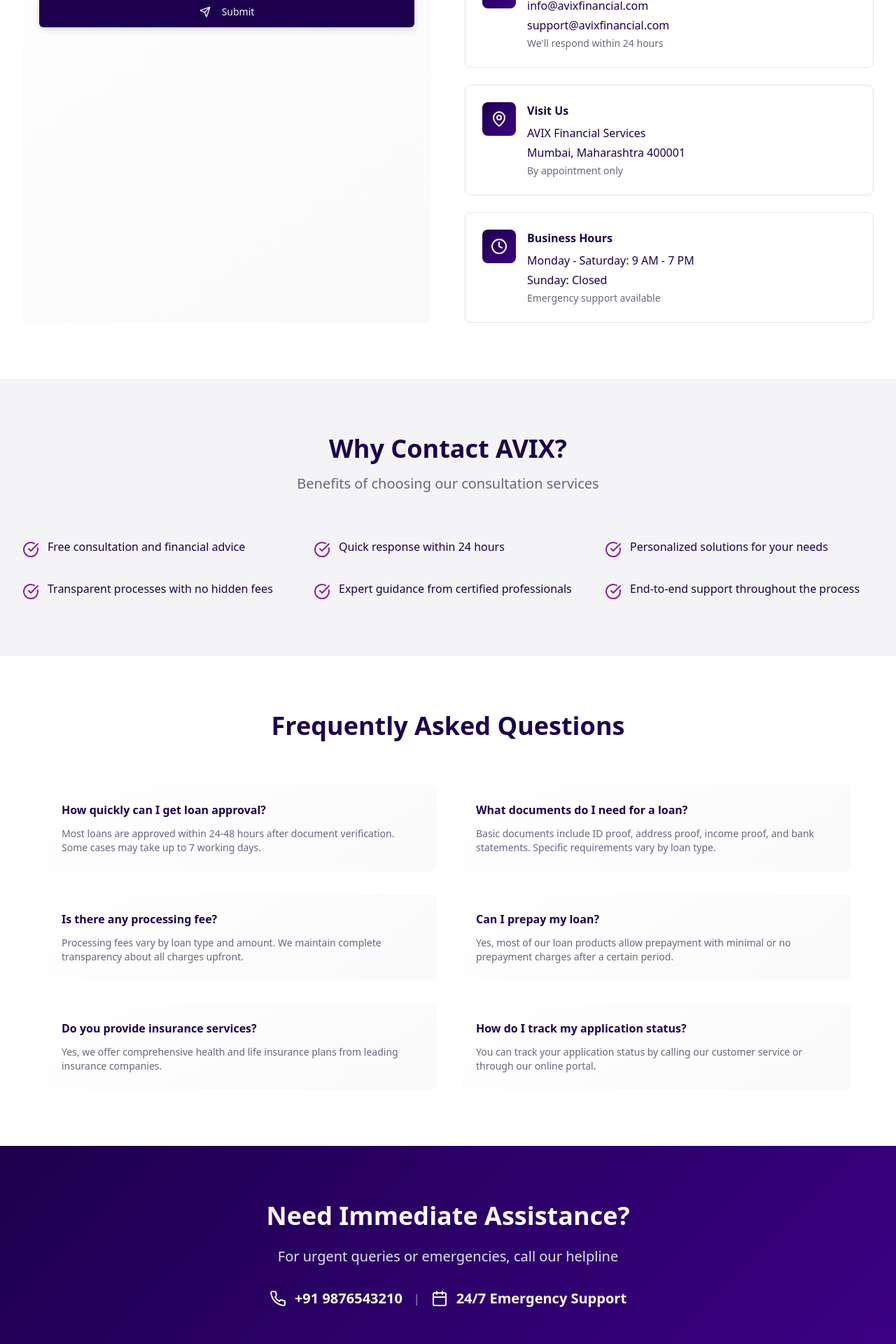
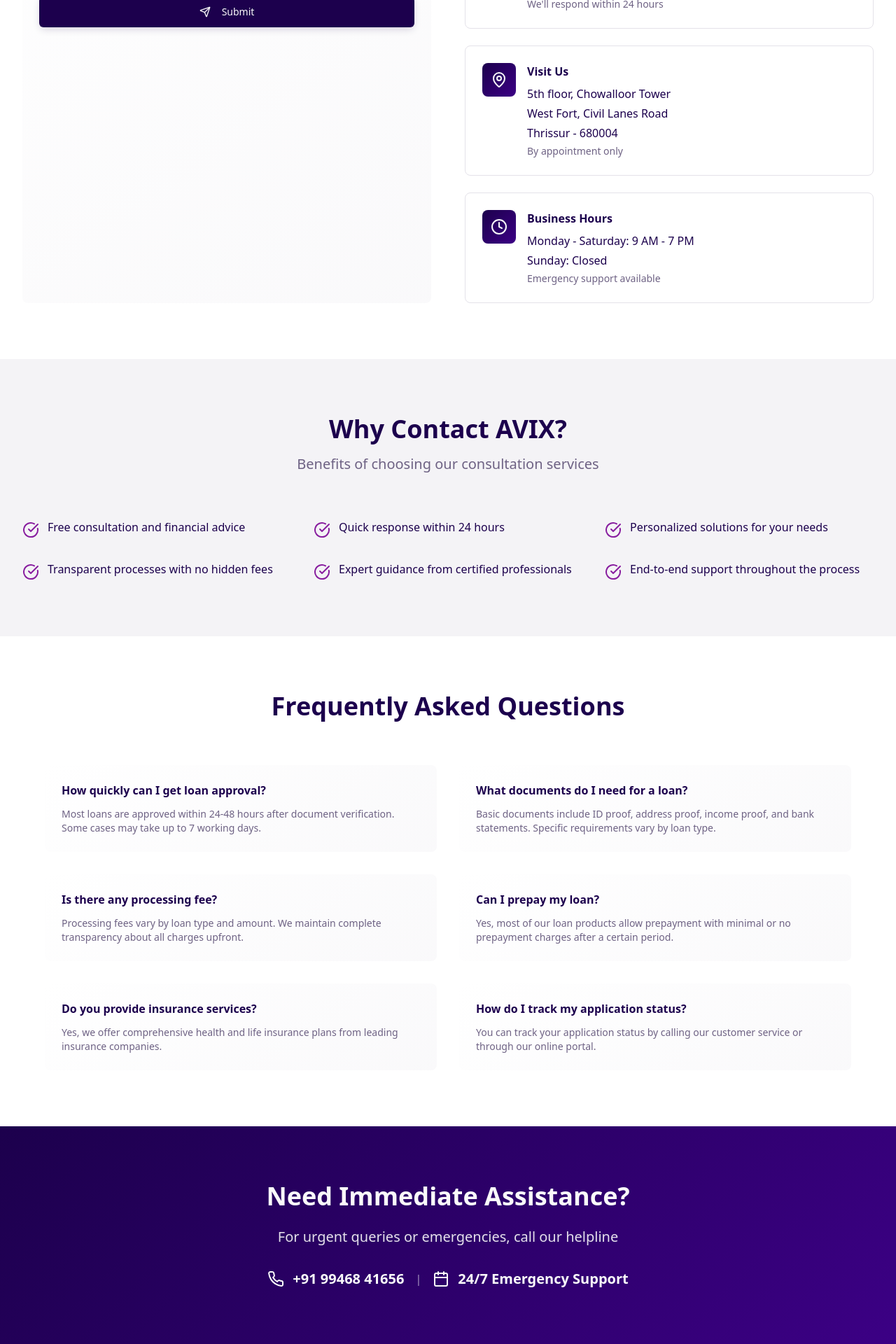
Before and after one commit to zenmeraki7/Avix_New_Akhila, a React (Vite) app: page /contact in a window 1280 px wide. Shown: the part 820-2740 px from the top of the page at 70% size. Built offline with nearby package versions, Linux system fonts and the light colour scheme.

Commit message:
Update company address and phone

```diff
--- a/src/components/layout/Footer.tsx
+++ b/src/components/layout/Footer.tsx
@@ -37,7 +37,7 @@ const Footer = () => {
             <div className="space-y-2 text-sm">
               <div className="flex items-center space-x-2">
                 <Phone className="w-4 h-4" />
-                <span>+91 9876543210</span>
+                <span>+91 99468 41656</span>
               </div>
               <div className="flex items-center space-x-2">
                 <Mail className="w-4 h-4" />
@@ -45,7 +45,7 @@ const Footer = () => {
               </div>
               <div className="flex items-center space-x-2">
                 <MapPin className="w-4 h-4" />
-                <span>Mumbai, Maharashtra, India</span>
+                <span>5th floor, Chowalloor Tower, West Fort, Civil Lanes Road, Thrissur - 680004</span>
               </div>
             </div>
           </div>
--- a/src/pages/Contact.tsx
+++ b/src/pages/Contact.tsx
@@ -45,19 +45,19 @@ const Contact = () => {
     {
       icon: Phone,
       title: "Call Us",
-      details: ["+91 9876543210", "+91 9876543211"],
+      details: ["+91 99468 41656"],
       description: "Available Mon-Sat, 9 AM - 7 PM"
     },
     {
       icon: Mail,
       title: "Email Us",
-      details: ["info@avixfinancial.com", "support@avixfinancial.com"],
+      details: ["info@avixfinancial.com"],
       description: "We'll respond within 24 hours"
     },
     {
       icon: MapPin,
       title: "Visit Us",
-      details: ["AVIX Financial Services", "Mumbai, Maharashtra 400001"],
+      details: ["5th floor, Chowalloor Tower", "West Fort, Civil Lanes Road", "Thrissur - 680004"],
       description: "By appointment only"
     },
     {
@@ -277,7 +277,7 @@ const Contact = () => {
           <div className="flex flex-col sm:flex-row gap-4 justify-center items-center">
             <div className="flex items-center gap-3 text-xl font-semibold">
               <Phone className="w-6 h-6" />
-              <span>+91 9876543210</span>
+              <span>+91 99468 41656</span>
             </div>
             <div className="hidden sm:block text-primary-foreground/60">|</div>
             <div className="flex items-center gap-3 text-xl font-semibold">
```
